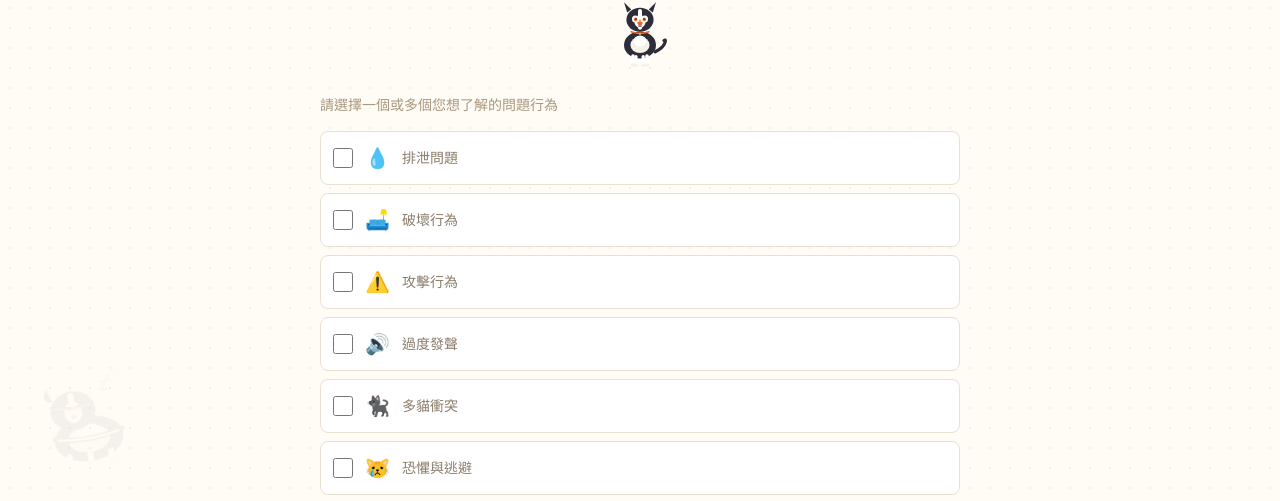
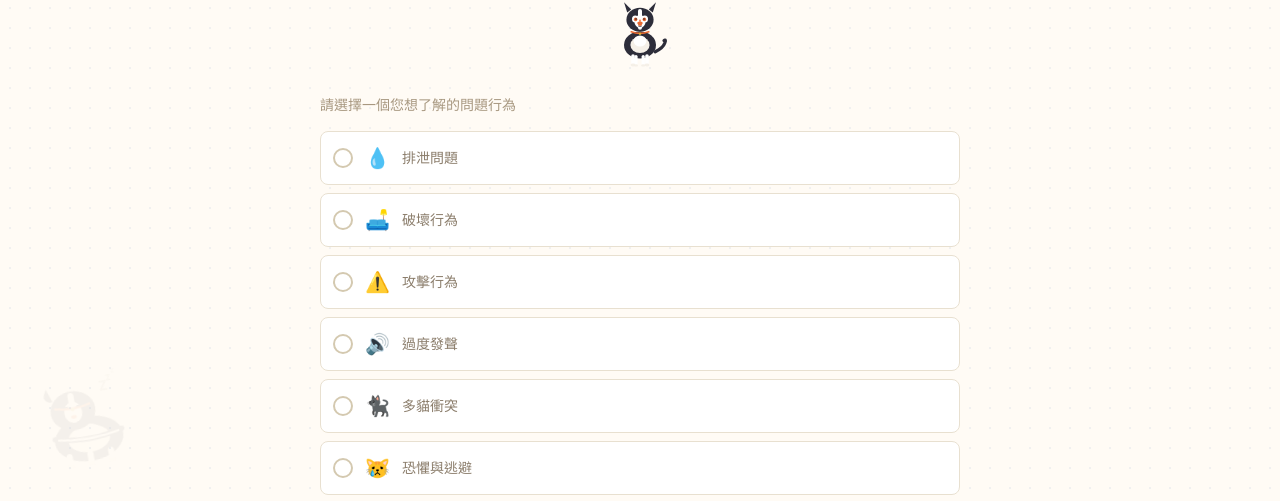
Before and after one commit to chouandony/cat-behavior-analyzer-v2, a Next.js app: page /abc in a window 1280 px wide. Shown: the part 282-783 px from the top of the page. Built offline with nearby package versions, Linux system fonts and the light colour scheme.

Commit message:
Refactor ABCForm for single selection behavior

```diff
--- a/app/abc/page.tsx
+++ b/app/abc/page.tsx
@@ -32,13 +32,14 @@ const consequenceOptions = [
 function ABCForm() {
   const searchParams = useSearchParams()
   const router = useRouter()
-  const preselected = searchParams.get('behaviors')?.split(',').filter(Boolean) || []
+  const preselected = searchParams.get('behaviors')?.split(',').filter(Boolean)[0] || null
 
-  const [selectedBehaviors, setSelectedBehaviors] = useState<string[]>(preselected)
+  // 改為單選：string | null
+  const [selectedBehavior, setSelectedBehavior] = useState<string | null>(preselected)
   const [step, setStep] = useState(0)
   const [answers, setAnswers] = useState({ a: '', b: '', c: '', functionId: '' })
 
-  const behaviorList = behaviors.filter(b => selectedBehaviors.includes(b.id))
+  const behaviorList = behaviors.filter(b => b.id === selectedBehavior)
   const steps = ['選擇行為', '前事 (A)', '行為 (B)', '後果 (C)', '確認']
 
   const nextStep = () => setStep(s => Math.min(s + 1, 4))
@@ -46,7 +47,7 @@ function ABCForm() {
 
   const submit = () => {
     const params = new URLSearchParams()
-    if (selectedBehaviors.length) params.set('behaviors', selectedBehaviors.join(','))
+    if (selectedBehavior) params.set('behaviors', selectedBehavior)
     if (answers.a) params.set('a', answers.a)
     if (answers.b) params.set('b', answers.b)
     if (answers.c) params.set('c', answers.c)
@@ -54,7 +55,8 @@ function ABCForm() {
     router.push(`/result/?${params.toString()}`)
   }
 
-  const canProceed = step === 0 ? selectedBehaviors.length > 0 : true
+  // 單選防呆：必須選一個才能下一步
+  const canProceed = step === 0 ? selectedBehavior !== null : true
 
   return (
     <div className="space-y-6">
@@ -66,18 +68,25 @@ function ABCForm() {
           <div className="flex justify-center py-2">
             <CatSVG size={80} pose="pointing" />
           </div>
-          <p className="text-sm text-earth-400">請選擇一個或多個您想了解的問題行為</p>
+          <p className="text-sm text-earth-400">請選擇一個您想了解的問題行為</p>
           <div className="grid gap-2">
             {behaviors.map(b => (
-              <label key={b.id} className="flex items-center gap-3 p-3 bg-white rounded-lg border border-earth-200 cursor-pointer hover:border-cat-300 transition-colors">
-                <input
-                  type="checkbox"
-                  className="w-5 h-5 accent-cat-500 shrink-0"
-                  checked={selectedBehaviors.includes(b.id)}
-                  onChange={() => setSelectedBehaviors(prev =>
-                    prev.includes(b.id) ? prev.filter(x => x !== b.id) : [...prev, b.id]
-                  )}
-                />
+              <label
+                key={b.id}
+                className={`flex items-center gap-3 p-3 bg-white rounded-lg border cursor-pointer transition-colors ${
+                  selectedBehavior === b.id
+                    ? 'border-cat-400 bg-cat-50'
+                    : 'border-earth-200 hover:border-cat-300'
+                }`}
+                onClick={() => setSelectedBehavior(b.id)}
+              >
+                <div className={`w-5 h-5 rounded-full border-2 flex items-center justify-center shrink-0 ${
+                  selectedBehavior === b.id
+                    ? 'border-cat-500 bg-cat-500'
+                    : 'border-earth-300'
+                }`}>
+                  {selectedBehavior === b.id && <div className="w-2 h-2 rounded-full bg-white" />}
+                </div>
                 <span className="text-xl shrink-0">{b.emoji}</span>
                 <span className="text-sm font-medium text-earth-500">{b.name}</span>
               </label>
@@ -149,7 +158,7 @@ function ABCForm() {
           <div className="bg-white rounded-xl border border-earth-200 p-4 space-y-3">
             <div>
               <span className="text-xs text-earth-400">行為問題</span>
-              <p className="font-medium text-earth-500">{behaviorList.map(b => b.name).join('、') || '未選擇'}</p>
+              <p className="font-medium text-earth-500">{behaviorList[0]?.name || '未選擇'}</p>
             </div>
             <div className="grid grid-cols-3 gap-2 text-sm">
               <div className="bg-cream p-2 rounded-lg">
```
